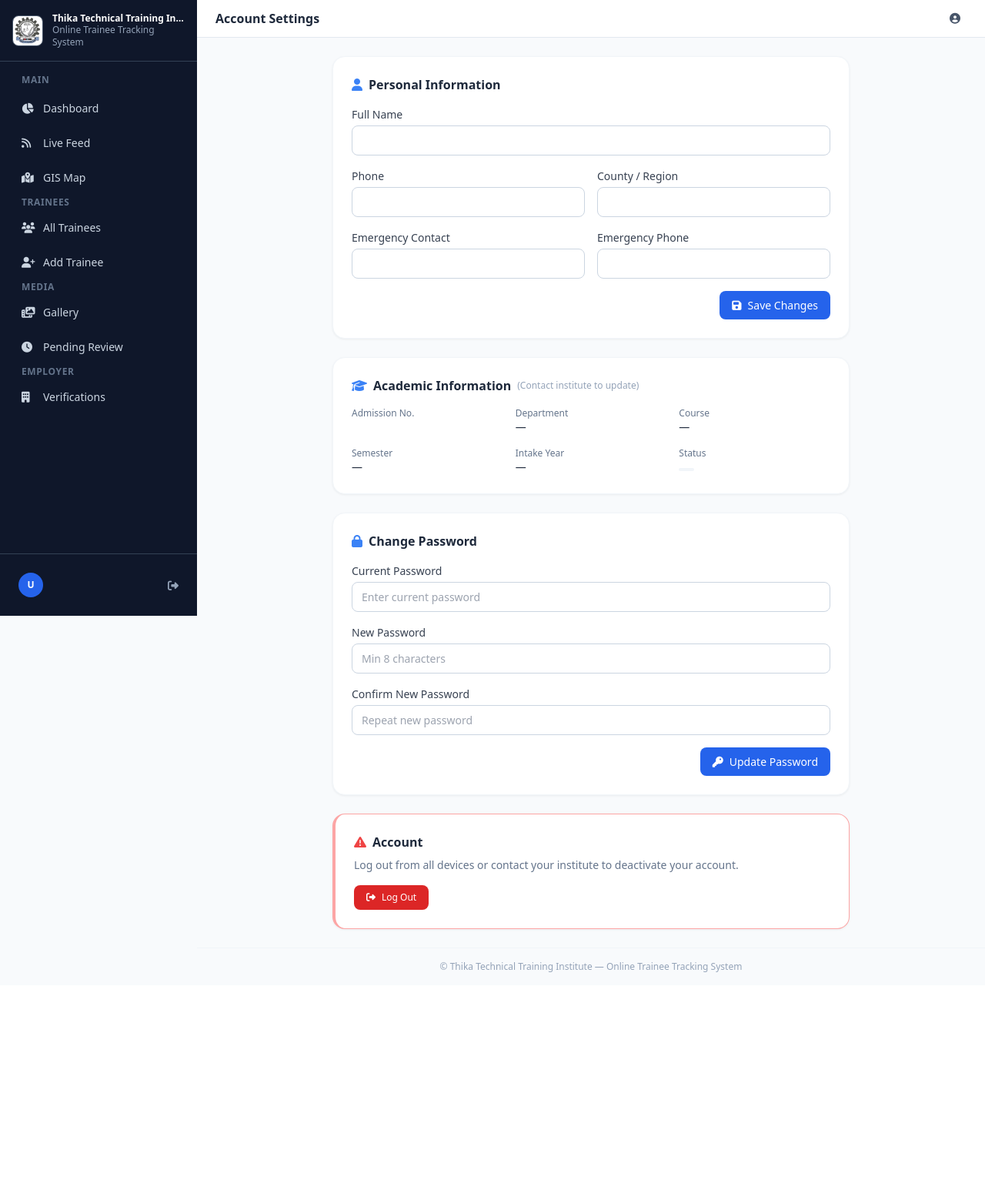
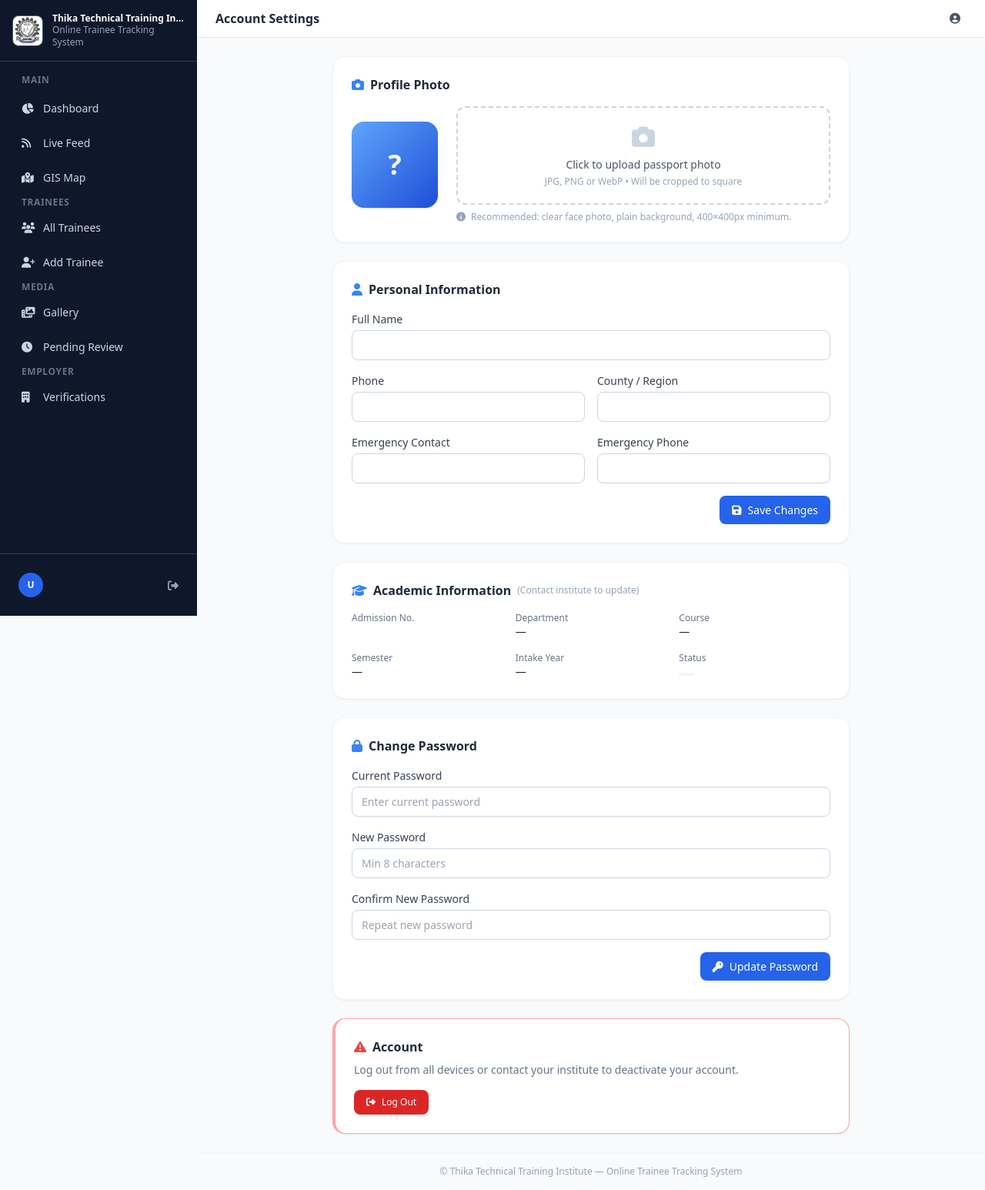
Before and after one commit to alexfreed254/ONLINETRAINEETRACKINGSYSTEM, a Flask app: template app/templates/trainee_dash/settings.html in a window 1280 px wide. Shown: the whole page at 77% size. Before the commit the page ends 1263 px from the top, so only its background shows below. Run offline with Flask 3, Linux system fonts and the light colour scheme; the template is opened without the code that fills it, so the values that code supplies are empty; the visitor is signed in with stand-in values (Sample User, id 1); some libraries are stand-ins or nearby versions.

Commit message:
feat: trainee profile photo upload (passport size, auto-cropped to square)
- New route: POST /my/upload-photo
- Accepts JPG/PNG/WebP, auto-crops to square, resizes to 400x400
- Uploads to trainee-media bucket at profiles/{user_id}/photo.jpg
- Updates profiles.profile_photo_url and session immediately
- Settings page: photo upload card with live preview before submit
- Cancel button to reset the drop zone

```diff
--- a/app/templates/trainee_dash/settings.html
+++ b/app/templates/trainee_dash/settings.html
@@ -4,7 +4,56 @@
 {% block content %}
 <div class="max-w-2xl mx-auto space-y-6">
 
-  <!-- Profile Update -->
+  <!-- Profile Photo -->
+  <div class="card p-6">
+    <h3 class="text-base font-semibold text-slate-800 mb-4 flex items-center gap-2">
+      <i class="fas fa-camera text-blue-500"></i> Profile Photo
+    </h3>
+    <div class="flex flex-col sm:flex-row items-center gap-6">
+      <!-- Current photo -->
+      <div class="flex-shrink-0">
+        {% if user.profile_photo_url %}
+          <img src="{{ user.profile_photo_url }}" id="photo-preview"
+               class="w-28 h-28 rounded-2xl object-cover border-4 border-slate-100 shadow" alt="Profile photo">
+        {% else %}
+          <div id="photo-preview-placeholder"
+               class="w-28 h-28 rounded-2xl bg-gradient-to-br from-blue-400 to-blue-700 flex items-center justify-center text-white text-4xl font-bold shadow">
+            {{ user.full_name[0]|upper if user.full_name else '?' }}
+          </div>
+          <img id="photo-preview" class="w-28 h-28 rounded-2xl object-cover border-4 border-slate-100 shadow hidden" alt="">
+        {% endif %}
+      </div>
+
+      <!-- Upload form -->
+      <div class="flex-1 w-full">
+        <form method="POST" action="{{ url_for('trainee_dash.upload_photo') }}"
+              enctype="multipart/form-data" id="photo-form">
+          <div id="photo-drop-zone"
+               class="border-2 border-dashed border-slate-300 rounded-xl p-5 text-center hover:border-blue-400 hover:bg-blue-50 transition-all cursor-pointer"
+               onclick="document.getElementById('photo-input').click()">
+            <i class="fas fa-camera text-3xl text-slate-300 mb-2"></i>
+            <p class="text-sm font-medium text-slate-600">Click to upload passport photo</p>
+            <p class="text-xs text-slate-400 mt-1">JPG, PNG or WebP &bull; Will be cropped to square</p>
+          </div>
+          <input type="file" name="photo" id="photo-input" accept=".jpg,.jpeg,.png,.webp"
+                 class="hidden" onchange="previewPhoto(this)">
+          <div id="photo-actions" class="hidden mt-3 flex gap-2">
+            <button type="submit" class="btn-primary text-xs flex-1 justify-center">
+              <i class="fas fa-upload"></i> Upload Photo
+            </button>
+            <button type="button" onclick="cancelPhoto()" class="btn-secondary text-xs">
+              <i class="fas fa-times"></i> Cancel
+            </button>
+          </div>
+        </form>
+        <p class="text-xs text-slate-400 mt-2">
+          <i class="fas fa-info-circle mr-1"></i>
+          Recommended: clear face photo, plain background, 400×400px minimum.
+        </p>
+      </div>
+    </div>
+  </div>
+  <!-- Profile Info -->
   <div class="card p-6">
     <h3 class="text-base font-semibold text-slate-800 mb-4 flex items-center gap-2">
       <i class="fas fa-user text-blue-500"></i> Personal Information
@@ -109,5 +158,36 @@ function checkMatch() {
 }
 newPw.addEventListener('input', checkMatch);
 confirmPw.addEventListener('input', checkMatch);
+
+// Photo preview
+function previewPhoto(input) {
+  const file = input.files[0];
+  if (!file) return;
+  const reader = new FileReader();
+  reader.onload = e => {
+    const preview = document.getElementById('photo-preview');
+    const placeholder = document.getElementById('photo-preview-placeholder');
+    if (preview) {
+      preview.src = e.target.result;
+      preview.classList.remove('hidden');
+    }
+    if (placeholder) placeholder.classList.add('hidden');
+    document.getElementById('photo-drop-zone').innerHTML =
+      '<i class="fas fa-check-circle text-3xl text-emerald-400 mb-2"></i>' +
+      '<p class="text-sm font-medium text-slate-700">' + file.name + '</p>' +
+      '<p class="text-xs text-slate-400">' + (file.size/1024).toFixed(0) + ' KB — ready to upload</p>';
+    document.getElementById('photo-actions').classList.remove('hidden');
+  };
+  reader.readAsDataURL(file);
+}
+
+function cancelPhoto() {
+  document.getElementById('photo-input').value = '';
+  document.getElementById('photo-actions').classList.add('hidden');
+  document.getElementById('photo-drop-zone').innerHTML =
+    '<i class="fas fa-camera text-3xl text-slate-300 mb-2"></i>' +
+    '<p class="text-sm font-medium text-slate-600">Click to upload passport photo</p>' +
+    '<p class="text-xs text-slate-400 mt-1">JPG, PNG or WebP &bull; Will be cropped to square</p>';
+}
 </script>
 {% endblock %}
```
Also changed, not shown: app/trainee_dash/routes.py (+68 -0 lines).
